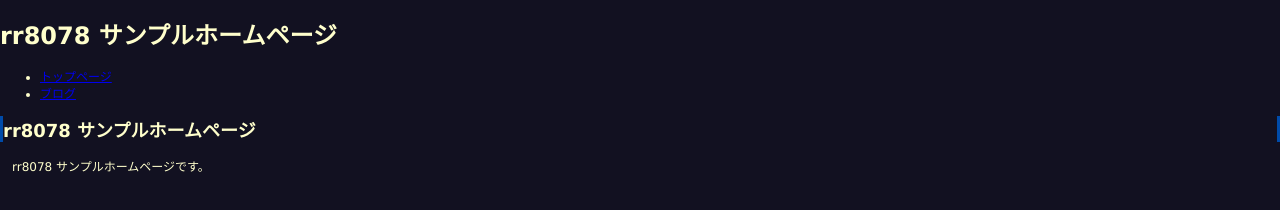
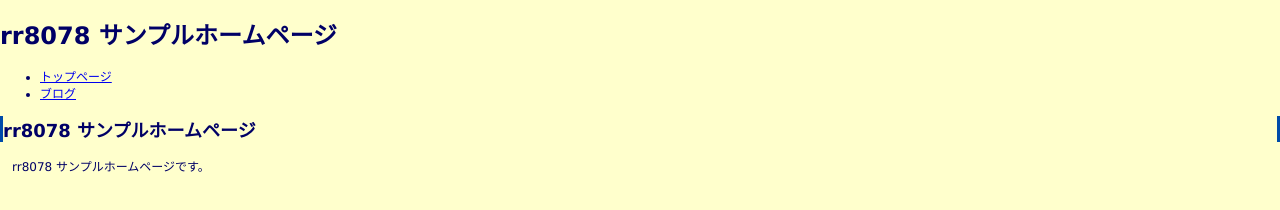
Before and after one commit to rr8078/rr8078.github.io, a plain HTML site: page index.html in a window 1280 px wide. Drawn offline with Linux system fonts and the light colour scheme.

Commit message:
色を変更

```diff
--- a/style.css
+++ b/style.css
@@ -5,10 +5,10 @@ html,body {
 	padding: 0;
 }
 body {
-    color: #FFFFCC;
+    color: #000066;
     font-size: 12px;
     font-family:"メイリオ",Meiryo, "ＭＳ Ｐゴシック", Hiragino Kaku Gothic Pro, Osaka, Verdana,sans-selif;
-    background-color: #121121;
+    background-color: #FFFFCC;
 }
 
 .msg-body pre {
```
